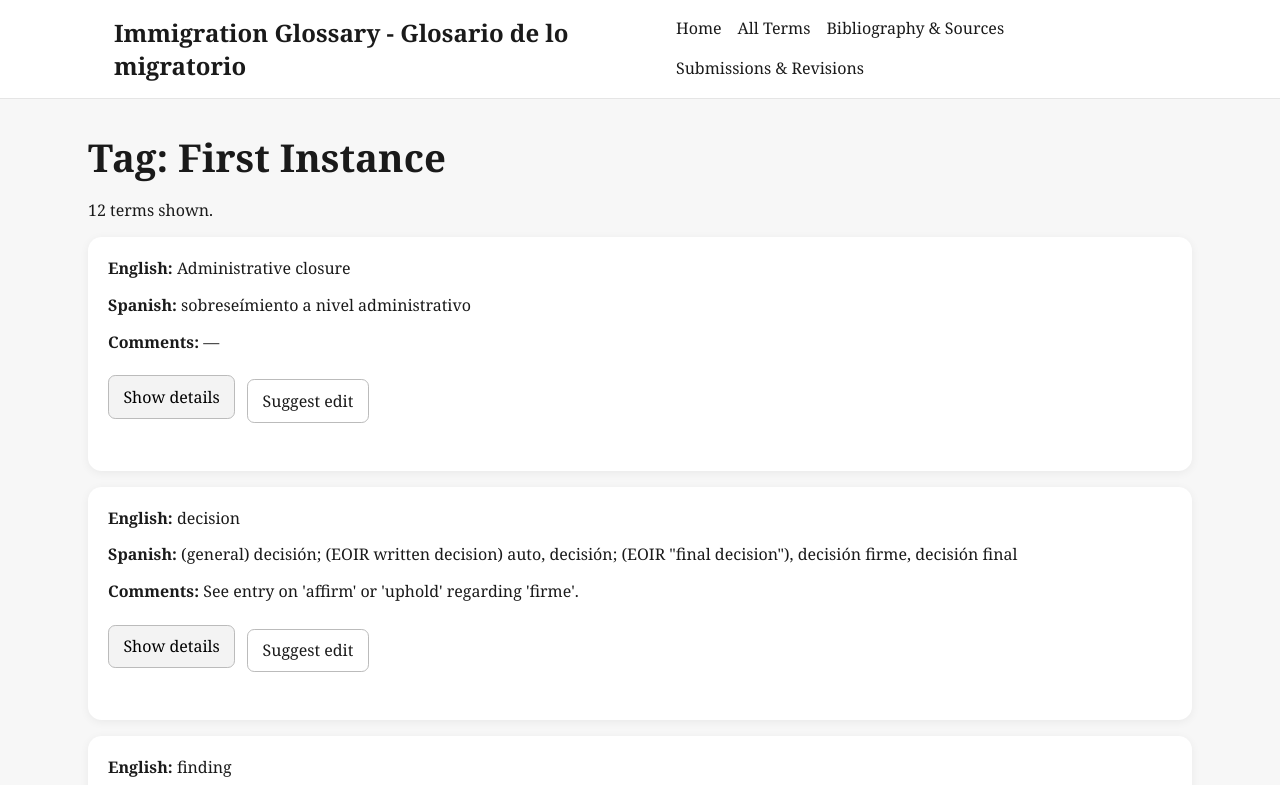
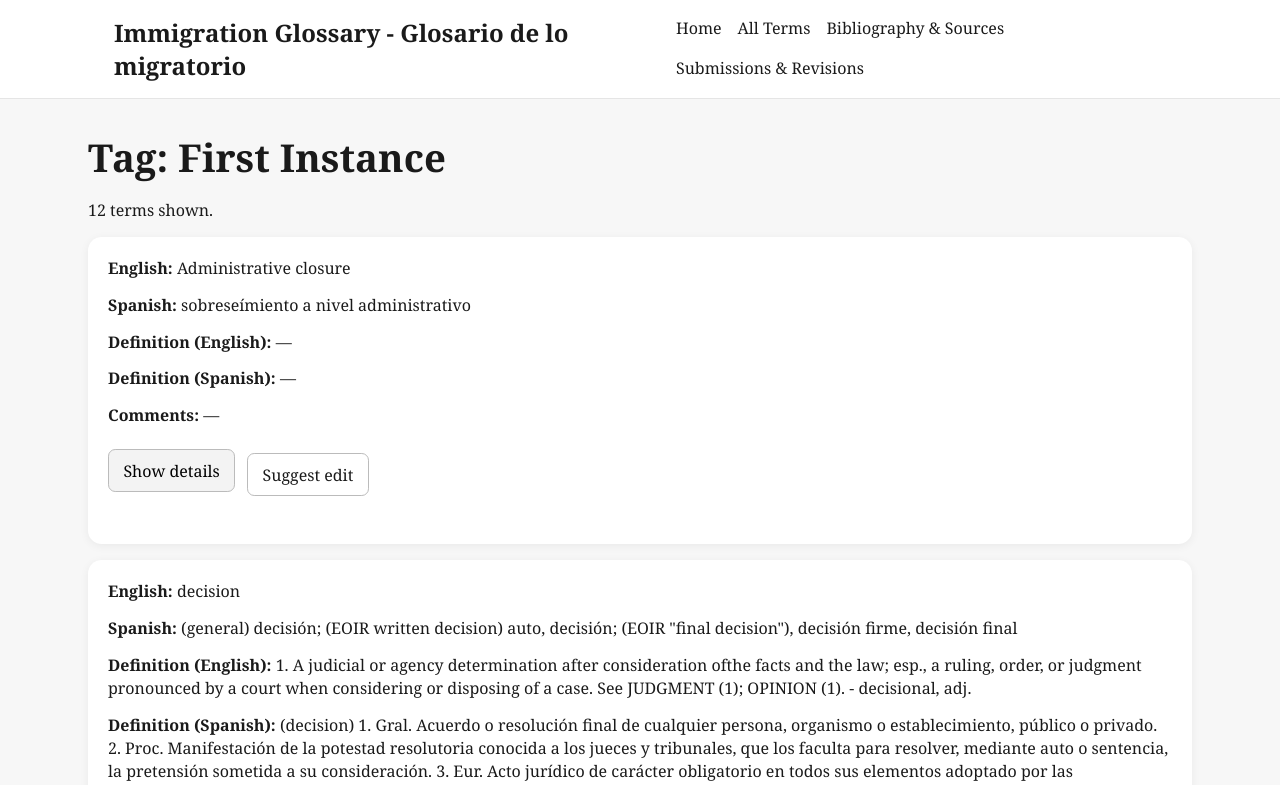
Before and after one commit to mapachurro/eoir-glossary, a React (Vite) app: page /#/tag/first-instance in a window 1280 px wide. Shown: the top 785 px of the page. Built offline with nearby package versions, Linux system fonts and the light colour scheme.

Commit message:
Front-load the definitions as default visible.

```diff
--- a/src/components/TermCard.jsx
+++ b/src/components/TermCard.jsx
@@ -15,6 +15,14 @@ export default function TermCard({ term }) {
         </p>
         <p>
           <strong>Spanish:</strong> {term.spanish || "—"}
+        </p>
+        <p>
+          <strong>Definition (English):</strong>{" "}
+          {term.englishDefinition || "—"}
+        </p>
+        <p>
+          <strong>Definition (Spanish):</strong>{" "}
+          {term.spanishDefinition || "—"}
         </p>
         <p>
           <strong>Comments:</strong> {term.comments || "—"}
@@ -42,13 +50,6 @@ export default function TermCard({ term }) {
 
       {expanded && (
         <div className="term-card__details">
-          <p>
-            <strong>English definition:</strong> {term.englishDefinition || "—"}
-          </p>
-          <p>
-            <strong>Spanish definition:</strong> {term.spanishDefinition || "—"}
-          </p>
-
           <p>
             <strong>Category:</strong>{" "}
             {term.category.length ? (
```
